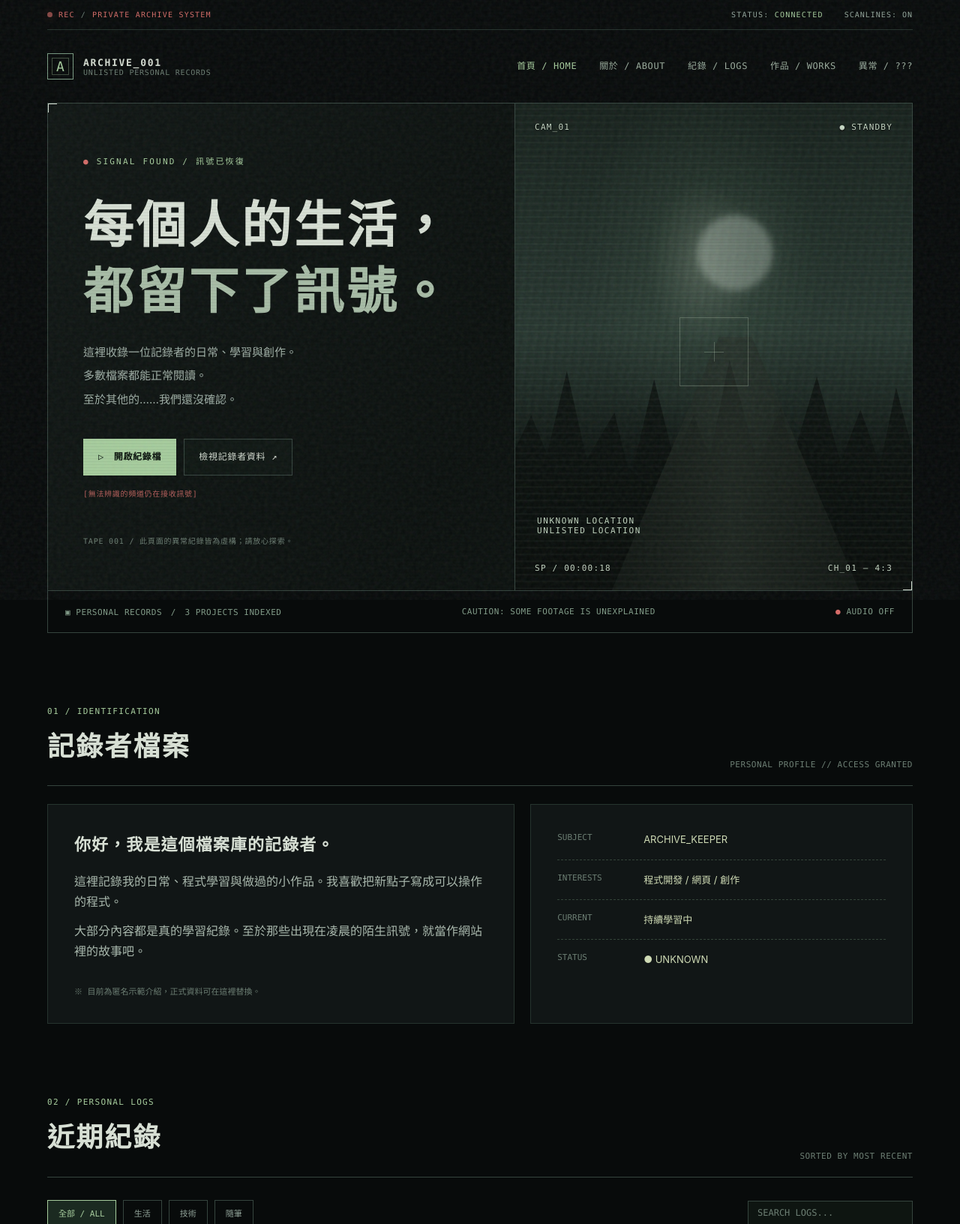
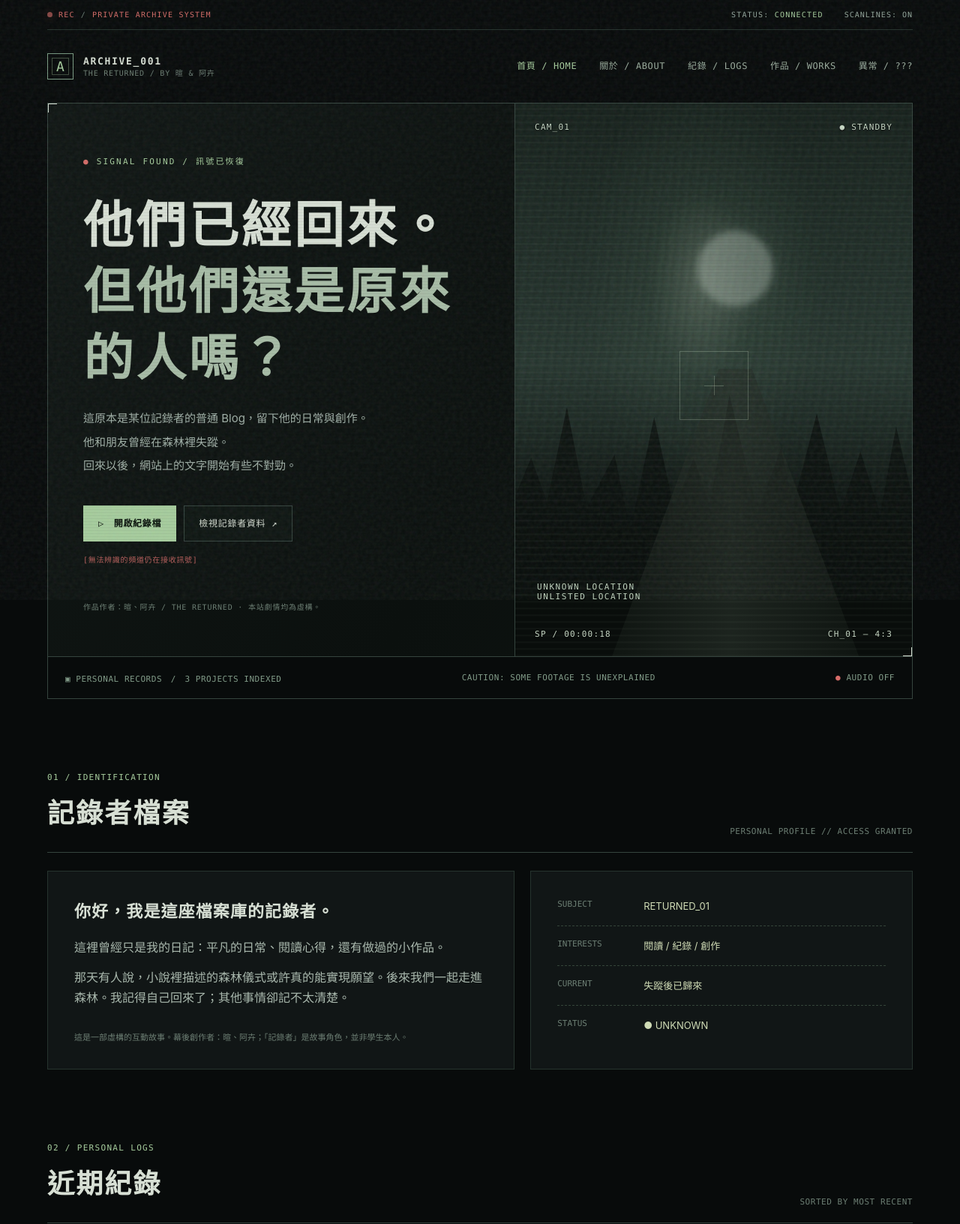
Before and after one commit to chaichaidog/ais, a Flask app: page / in a window 1280 px wide. Shown: the top 1632 px of the page at 75% size. Run offline with Flask 3, Linux system fonts and the light colour scheme; data comes from the database, SQL or seed files in the repository; some libraries are stand-ins or nearby versions.

Commit message:
Credit student authors and establish the Returnees forest storyline

```diff
--- a/templates/index.html
+++ b/templates/index.html
@@ -4,8 +4,9 @@
   <meta charset="UTF-8" />
   <meta name="viewport" content="width=device-width, initial-scale=1" />
   <meta name="color-scheme" content="dark" />
-  <meta name="description" content="以類比恐怖與神祕檔案形式呈現的個人部落格、作品集及解謎遊戲。" />
-  <title>ARCHIVE_001 — 遺失的訊號</title>
+  <meta name="description" content="《歸來者》是由暄與阿卉創作的偽紀錄片式恐怖互動 Blog：森林、失蹤事件、偽人與隱藏解謎。" />
+  <meta name="author" content="暄、阿卉" />
+  <title>《歸來者》— 暄、阿卉的偽紀錄片 Blog</title>
   <link rel="stylesheet" href="{{ url_for('static', filename='style.css') }}" />
 </head>
 <body>
@@ -16,7 +17,7 @@
       <div class="top-status"><span class="hide-small">STATUS: <span class="status-signal" id="statusSignal">CONNECTED</span></span><button class="noise-btn" id="visualToggle" aria-pressed="true">SCANLINES: ON</button></div>
     </div>
     <header class="header">
-      <a class="wordmark" href="#top" aria-label="返回網站首頁"><span class="mark" aria-hidden="true">A</span><span><strong>ARCHIVE_001</strong><small>UNLISTED PERSONAL RECORDS</small></span></a>
+      <a class="wordmark" href="#top" aria-label="返回網站首頁"><span class="mark" aria-hidden="true">A</span><span><strong>ARCHIVE_001</strong><small>THE RETURNED / BY 暄 &amp; 阿卉</small></span></a>
       <nav class="nav" aria-label="主選單"><a class="nav-active" href="#top">首頁 / HOME</a><a href="#about">關於 / ABOUT</a><a href="#logs">紀錄 / LOGS</a><a href="#projects">作品 / WORKS</a><a href="#puzzle">異常 / ???</a></nav>
     </header>
     <main id="top">
@@ -24,10 +25,10 @@
         <span class="corner tl" aria-hidden="true"></span><span class="corner br" aria-hidden="true"></span>
         <div class="hero-copy">
           <div class="eyebrow"><span>●</span> SIGNAL FOUND / 訊號已恢復</div>
-          <h1 id="hero-title">每個人的生活，<br /><span class="subtle">都留下了訊號。</span></h1>
-          <p class="hero-lead">這裡收錄一位記錄者的日常、學習與創作。<br />多數檔案都能正常閱讀。<br />至於其他的……我們還沒確認。</p>
+          <h1 id="hero-title">他們已經回來。<br /><span class="subtle">但他們還是原來的人嗎？</span></h1>
+          <p class="hero-lead">這原本是某位記錄者的普通 Blog，留下他的日常與創作。<br />他和朋友曾經在森林裡失蹤。<br />回來以後，網站上的文字開始有些不對勁。</p>
           <div class="hero-actions"><a class="btn btn-primary" href="#logs">▷　開啟紀錄檔</a><a class="btn" href="#about">檢視記錄者資料 ↗</a></div>
-          <p class="glitch-sub" id="glitchMessage" aria-live="off">[無法辨識的頻道仍在接收訊號]</p><div class="hero-note">TAPE 001 / 此頁面的異常紀錄皆為虛構；請放心探索。</div>
+          <p class="glitch-sub" id="glitchMessage" aria-live="off">[無法辨識的頻道仍在接收訊號]</p><div class="hero-note">作品作者：暄、阿卉 / THE RETURNED · 本站劇情均為虛構。</div>
         </div>
         <div class="visual" role="img" aria-label="模擬 VHS 攝影畫面：深夜森林、模糊的月光和道路">
           <div class="moon"></div><div class="treeline"></div><div class="road"></div><div class="visual-noise"></div><div class="crosshair"></div>
@@ -40,8 +41,8 @@
       <section class="section" id="about" aria-labelledby="about-title">
         <div class="section-bar"><div><div class="section-index">01 / IDENTIFICATION</div><h2 id="about-title">記錄者檔案</h2></div><div class="section-aside">PERSONAL PROFILE // ACCESS GRANTED</div></div>
         <div class="about-grid">
-          <div class="about-panel"><h3>你好，我是這個檔案庫的記錄者。</h3><p>這裡記錄我的日常、程式學習與做過的小作品。我喜歡把新點子寫成可以操作的程式。</p><p>大部分內容都是真的學習紀錄。至於那些出現在凌晨的陌生訊號，就當作網站裡的故事吧。</p><div class="small">※ 目前為匿名示範介紹，正式資料可在這裡替換。</div></div>
-          <div class="info-panel"><div class="info-row"><span class="key">SUBJECT</span><span class="value">ARCHIVE_KEEPER</span></div><div class="info-row"><span class="key">INTERESTS</span><span class="value">程式開發 / 網頁 / 創作</span></div><div class="info-row"><span class="key">CURRENT</span><span class="value">持續學習中</span></div><div class="info-row"><span class="key">STATUS</span><span class="value">● UNKNOWN</span></div></div>
+          <div class="about-panel"><h3>你好，我是這座檔案庫的記錄者。</h3><p>這裡曾經只是我的日記：平凡的日常、閱讀心得，還有做過的小作品。</p><p>那天有人說，小說裡描述的森林儀式或許真的能實現願望。後來我們一起走進森林。我記得自己回來了；其他事情卻記不太清楚。</p><div class="small">這是一部虛構的互動故事。幕後創作者：暄、阿卉；「記錄者」是故事角色，並非學生本人。</div></div>
+          <div class="info-panel"><div class="info-row"><span class="key">SUBJECT</span><span class="value">RETURNED_01</span></div><div class="info-row"><span class="key">INTERESTS</span><span class="value">閱讀 / 紀錄 / 創作</span></div><div class="info-row"><span class="key">CURRENT</span><span class="value">失蹤後已歸來</span></div><div class="info-row"><span class="key">STATUS</span><span class="value">● UNKNOWN</span></div></div>
         </div>
       </section>
       <section class="section" id="logs" aria-labelledby="logs-title">
@@ -52,9 +53,9 @@
       <section class="section" id="projects" aria-labelledby="projects-title">
         <div class="section-bar"><div><div class="section-index">03 / PROJECT ARCHIVE</div><h2 id="projects-title">作品存檔</h2></div><div class="section-aside">RECOVERED FILES: 03</div></div>
         <div class="project-grid">
-          <button class="project" data-id="project1"><span class="file-no">PROJECT_001 / ACTIVE</span><h3>個人 Blog 檔案庫</h3><p>把日常文字與類比恐怖美術結合的互動式網站。</p><span class="meta">HTML · CSS · JAVASCRIPT　↗</span></button>
-          <button class="project" data-id="project2"><span class="file-no">PROJECT_002 / SAMPLE</span><h3>自動化小工具</h3><p>用程式整理重複的小事，讓電腦代替我們做無聊的工作。</p><span class="meta">PYTHON · TOOLS　↗</span></button>
-          <button class="project" data-id="project3"><span class="file-no">PROJECT_003 / SAMPLE</span><h3>互動學習遊戲</h3><p>用簡單的遊戲機制，把程式邏輯變得更容易理解。</p><span class="meta">WEB · GAME　↗</span></button>
+          <button class="project" data-id="project1"><span class="file-no">PROJECT_001 / ACTIVE</span><h3>《歸來者》互動 Blog</h3><p>正常日誌裡夾雜著兩名失蹤者的不合理紀錄。</p><span class="meta">HTML · CSS · JAVASCRIPT　↗</span></button>
+          <button class="project" data-id="project2"><span class="file-no">CASE_002 / ARCHIVED</span><h3>森林失蹤事件</h3><p>某人深信小說裡的獻祭傳說，把同行者帶往森林。</p><span class="meta">FOUND FOOTAGE · CASE　↗</span></button>
+          <button class="project" data-id="project3"><span class="file-no">CASE_003 / UNVERIFIED</span><h3>回來的兩個人</h3><p>他們外貌相同，卻不再保有原本的習慣和反應。</p><span class="meta">UNIDENTIFIED · CASE　↗</span></button>
         </div>
       </section>
 
@@ -64,7 +65,7 @@
           <div class="puzzle-box">
             <div class="eyebrow"><span>●</span> INPUT REQUIRED / ACCESS DENIED</div>
             <h3>有人在等你輸入正確的時間。</h3>
-            <p>尋找日誌裡兩段無法解釋的時間碎片。把它們依順序接在一起，組成四位數字。</p>
+            <p>尋找森林錄影中的「中斷時刻」與「最後一格影像」。依照 01 → 02 的順序拼成四位數字。</p>
             <form class="puzzle-form" id="puzzleForm" autocomplete="off">
               <label for="puzzleCode" class="sr-only">四位數的檔案密碼</label>
               <input class="puzzle-code" id="puzzleCode" type="text" inputmode="numeric" pattern="[0-9]{4}" maxlength="4" placeholder="••••" aria-describedby="puzzleFeedback" required />
@@ -73,12 +74,12 @@
             <div id="puzzleFeedback" class="feedback" aria-live="polite">SYSTEM READY / 等待輸入</div>
             <label class="setting-toggle"><input id="scareEnabled" type="checkbox" checked />啟用解鎖成功後的突發驚嚇</label>
             <div class="warning-banner">內容提醒：解謎成功可能突然顯示恐怖面孔（無血腥、無閃光、無聲音）。你可以先關閉驚嚇選項。</div>
-            <div id="revealPanel" class="reveal-panel" aria-live="polite"><h3>ARCHIVE UNLOCKED / 已解鎖</h3><p>這段紀錄原本應該只有一位觀察者。現在，計數顯示為二。</p><p>你已完成解謎。歡迎來到檔案的另一面。</p></div>
+            <div id="revealPanel" class="reveal-panel" aria-live="polite"><h3>ARCHIVE UNLOCKED / 已解鎖</h3><p>森林帶走了原本的兩個人。後來走出森林的，只是學會了他們外表的偽人。</p><p>你讀過的日誌，是它們練習扮演人類留下的紀錄。</p></div>
           </div>
           <div class="puzzle-notes">
             <h3>RECOVERED NOTES / 解謎提示</h3>
-            <p>01 / 凌晨有一段影像開始失真。那個時刻藏在一篇生活紀錄中。</p>
-            <p>02 / 某個程式畫面停在固定格數，再也沒能往前。</p>
+            <p>01 / 森林裡的影像在凌晨某個時刻失去訊號。請查看生活日誌。</p>
+            <p>02 / 最後一段影像停在第幾格？請查看技術檔案。</p>
             <p>03 / 請依照 01 → 02 的順序組合。少掉的數字要補零。</p>
             <p class="muted-small">若一直找不到線索，或許可以檢查頁面底部的同步時間。</p>
           </div>
@@ -86,7 +87,7 @@
       </section>
       <aside class="outro"><div><div class="section-index">SYSTEM MESSAGE / 014</div><strong>你已抵達目前公開的檔案末端。</strong><p>如果遇到無法解釋的東西，請先確認這是否真的是錯誤。</p></div><a class="btn" href="#top">↑　回到起始畫面</a></aside>
     </main>
-    <footer class="foot"><span>© ARCHIVE_001 / PERSONAL ARCHIVE</span><span>HORROR ELEMENTS ARE FICTIONAL · <a href="/admin">ADMIN</a></span><span>LAST SYNC: <button id="secretClock" class="secret-clock" aria-label="檔案同步時間，點擊可顯示線索">00:??:??</button></span></footer>
+    <footer class="foot"><span>© 《歸來者》 / 作者：暄、阿卉</span><span>HORROR ELEMENTS ARE FICTIONAL · <a href="/admin">ADMIN</a></span><span>LAST SYNC: <button id="secretClock" class="secret-clock" aria-label="檔案同步時間，點擊可顯示線索">00:??:??</button></span></footer>
   </div>
   <div id="scareLayer" aria-hidden="true" role="presentation"><img src="{{ url_for('static', filename='assets/apparition.webp') }}" alt="" /><button type="button" class="scare-close" id="scareClose">關閉畫面 ×</button></div>
   <dialog id="fileDialog" aria-labelledby="modalTitle"><div class="modal-head"><span id="modalRef">RECORD FILE</span><button class="modal-close" id="closeDialog" aria-label="關閉檔案">×</button></div><div class="modal-content"><div class="modal-date" id="modalDate"></div><h2 id="modalTitle"></h2><p id="modalBody"></p><div class="modal-warning" id="modalWarning">END OF RECORD // FILE CLOSED</div></div></dialog>
```
